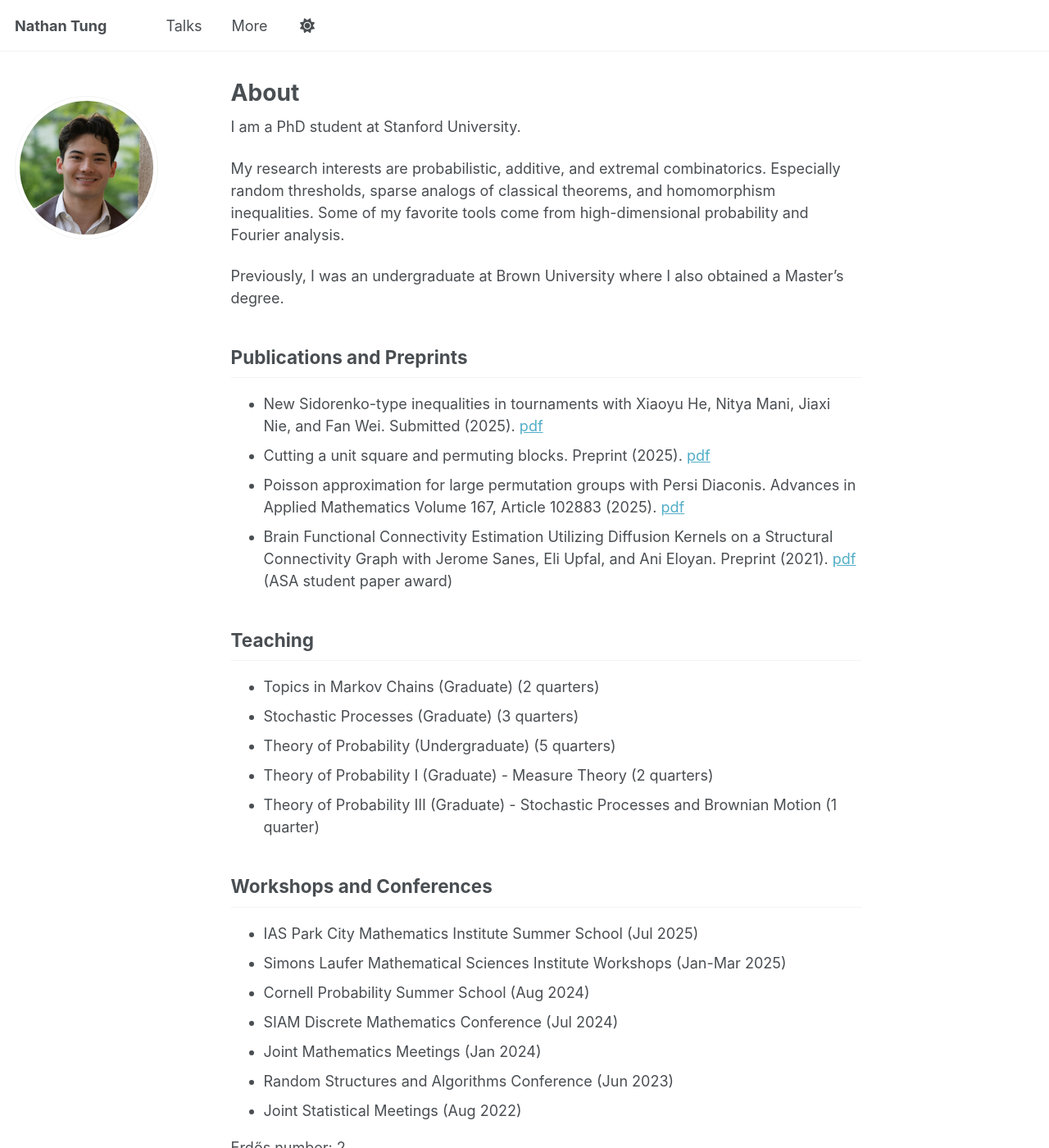
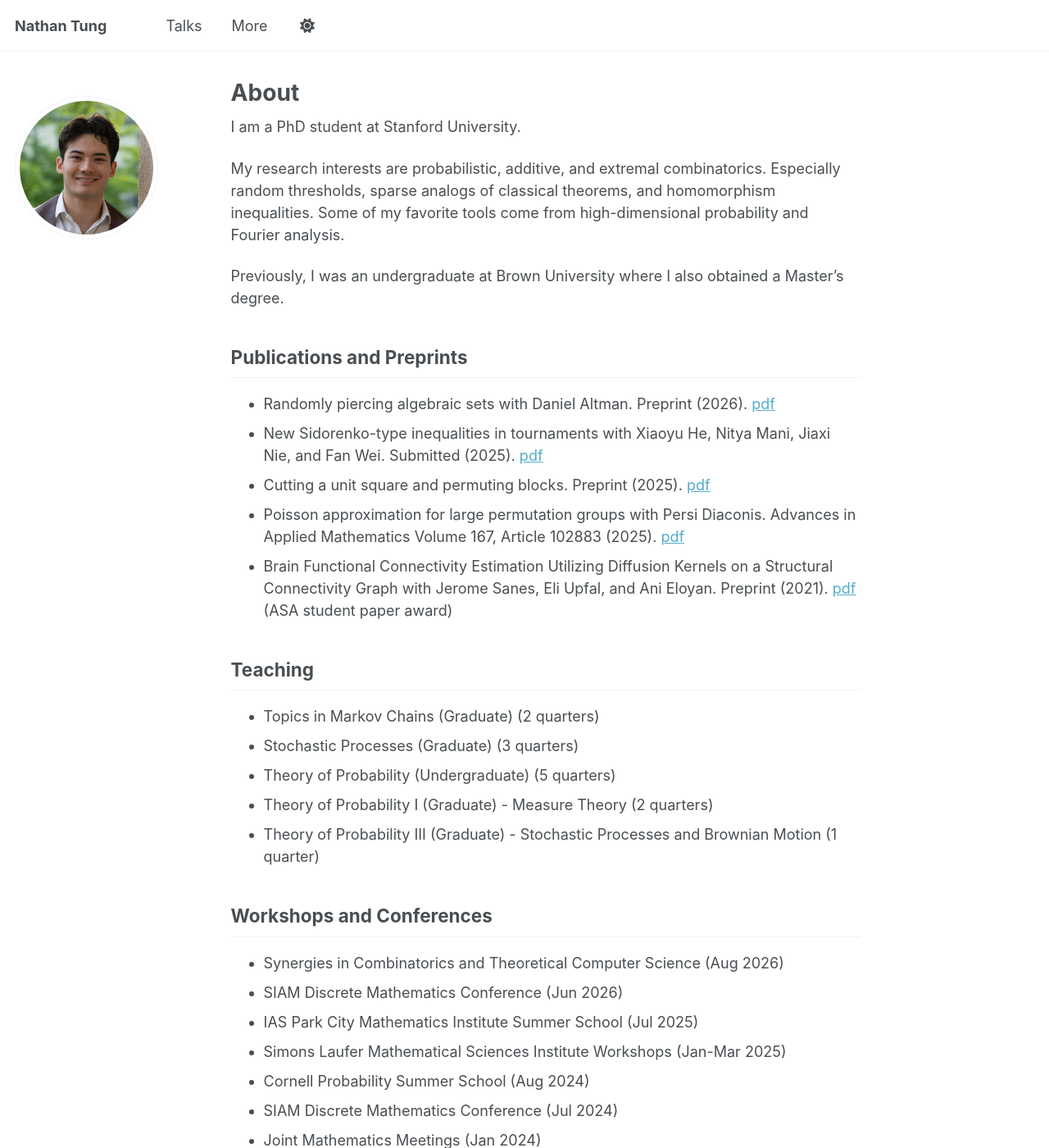
Before and after one commit to njtung/njtung.github.io, a Jekyll site: the page built from _pages/about.md, in a window 1280 px wide and 1400 px high. Shown: the whole window at 82% size. Built offline with Jekyll 4.4.1, drawn with Linux system fonts in a browser that asks for light colours; a script that is not in the unit is left out.

Commit message:
Update about.md

```diff
--- a/_pages/about.md
+++ b/_pages/about.md
@@ -21,6 +21,7 @@ Previously, I was an undergraduate at Brown University where I also obtained a M
 <!-- * Random thresholds in k-out hypergraphs with Anqi Li. In progress (2026++).
 * Linear size independent sets in random Cayley graphs. In progress (2026++).
 * Randomly piercing algebraic sets with Daniel Altman. Coming soon (2025++). -->
+* Randomly piercing algebraic sets with Daniel Altman. Preprint (2026). [pdf](https://arxiv.org/abs/2606.19677)
 * New Sidorenko-type inequalities in tournaments with Xiaoyu He, Nitya Mani, Jiaxi Nie, and Fan Wei. Submitted (2025). [pdf](https://arxiv.org/abs/2512.11222)
 * Cutting a unit square and permuting blocks. Preprint (2025). [pdf](https://arxiv.org/abs/2501.13844)
 * Poisson approximation for large permutation groups with Persi Diaconis. Advances in Applied
@@ -38,6 +39,8 @@ Graph with Jerome Sanes, Eli Upfal, and Ani Eloyan. Preprint (2021). [pdf](https
 
 ## Workshops and Conferences
 
+* Synergies in Combinatorics and Theoretical Computer Science (Aug 2026)
+* SIAM Discrete Mathematics Conference (Jun 2026)
 * IAS Park City Mathematics Institute Summer School (Jul 2025)
 * Simons Laufer Mathematical Sciences Institute Workshops (Jan-Mar 2025)
 * Cornell Probability Summer School (Aug 2024)
```
